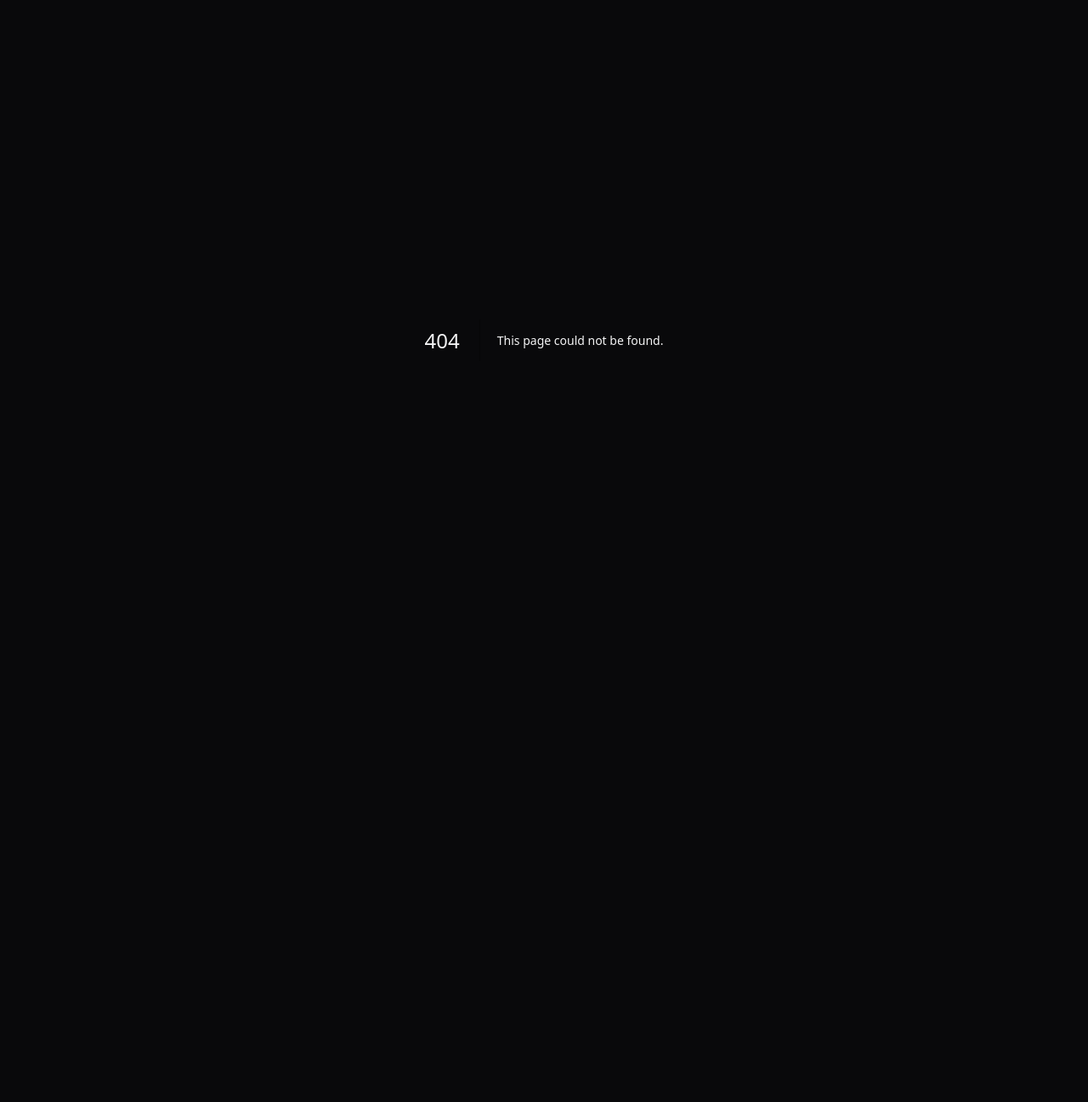
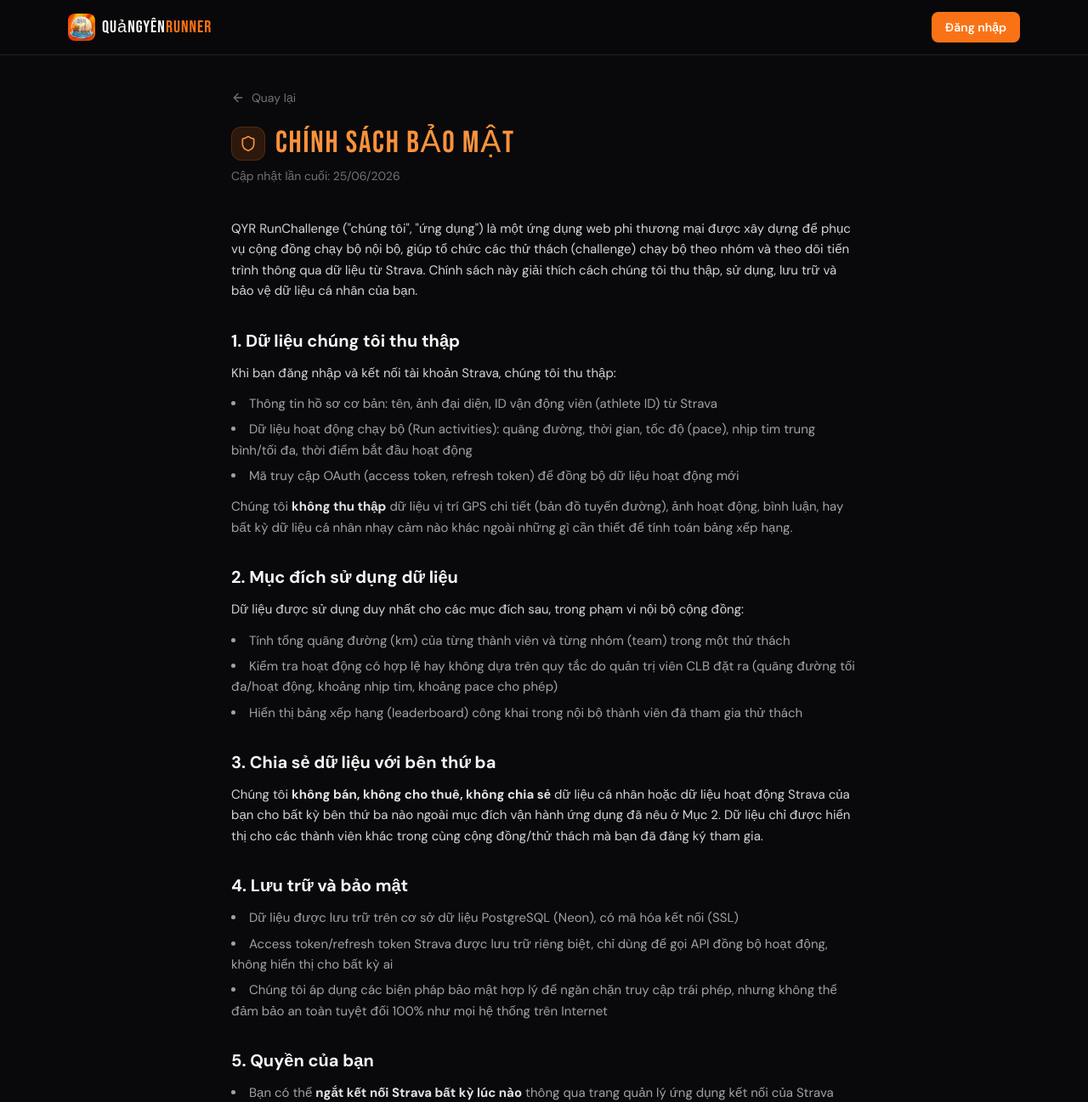
Before and after one commit to qyr-user/qyr-challenge, a Next.js app: page /privacy in a window 1280 px wide. Before the commit this address had no page. Shown: the top 1297 px of the page at 85% size. Before the commit the page ends 800 px from the top, so only its background shows below. Built offline with nearby package versions, Linux system fonts and the light colour scheme; no server answers.

Commit message:
Add privacy policy page for Strava API review submission

```diff
--- a/app/page.tsx
+++ b/app/page.tsx
@@ -117,6 +117,11 @@ export default async function Home() {
           </div>
         )}
       </section>
+      <footer className="border-t border-zinc-800 py-6 text-center">
+        <Link href="/privacy" className="text-zinc-500 hover:text-zinc-300 text-sm transition-colors">
+          Chính sách bảo mật
+        </Link>
+      </footer>
     </div>
   )
 }
--- /dev/null
+++ b/app/privacy/page.tsx
@@ -0,0 +1,122 @@
+import { Navbar } from '@/app/components/ui/Navbar'
+import { ArrowLeft, Shield } from 'lucide-react'
+import Link from 'next/link'
+
+export const metadata = {
+  title: 'Chính sách bảo mật — QYR RunChallenge',
+  description: 'Chính sách bảo mật dữ liệu của RunChallenge, bao gồm cách chúng tôi sử dụng dữ liệu từ Strava.',
+}
+
+export default function PrivacyPage() {
+  return (
+    <div className="min-h-screen">
+      <Navbar />
+
+      <div className="max-w-3xl mx-auto px-4 py-10">
+        <Link href="/" className="inline-flex items-center gap-2 text-zinc-500 hover:text-zinc-300 text-sm mb-6 transition-colors">
+          <ArrowLeft className="w-4 h-4" />
+          Quay lại
+        </Link>
+
+        <div className="flex items-center gap-3 mb-2">
+          <div className="w-10 h-10 bg-orange-500/15 rounded-xl flex items-center justify-center border border-orange-500/20">
+            <Shield className="w-5 h-5 text-orange-400" />
+          </div>
+          <h1 className="font-display text-4xl tracking-wider text-orange-400">CHÍNH SÁCH BẢO MẬT</h1>
+        </div>
+        <p className="text-zinc-500 text-sm mb-10">Cập nhật lần cuối: 25/06/2026</p>
+
+        <div className="space-y-8 text-zinc-300 text-[15px] leading-relaxed">
+          <section>
+            <p>
+              QYR RunChallenge ("chúng tôi", "ứng dụng") là một ứng dụng web phi thương mại được xây dựng
+              để phục vụ cộng đồng chạy bộ nội bộ, giúp tổ chức các thử thách (challenge) chạy bộ theo nhóm
+              và theo dõi tiến trình thông qua dữ liệu từ Strava. Chính sách này giải thích cách chúng tôi
+              thu thập, sử dụng, lưu trữ và bảo vệ dữ liệu cá nhân của bạn.
+            </p>
+          </section>
+
+          <section>
+            <h2 className="text-xl font-bold text-zinc-100 mb-3">1. Dữ liệu chúng tôi thu thập</h2>
+            <p className="mb-3">Khi bạn đăng nhập và kết nối tài khoản Strava, chúng tôi thu thập:</p>
+            <ul className="list-disc list-inside space-y-1.5 text-zinc-400">
+              <li>Thông tin hồ sơ cơ bản: tên, ảnh đại diện, ID vận động viên (athlete ID) từ Strava</li>
+              <li>
+                Dữ liệu hoạt động chạy bộ (Run activities): quãng đường, thời gian, tốc độ (pace),
+                nhịp tim trung bình/tối đa, thời điểm bắt đầu hoạt động
+              </li>
+              <li>Mã truy cập OAuth (access token, refresh token) để đồng bộ dữ liệu hoạt động mới</li>
+            </ul>
+            <p className="mt-3 text-zinc-400">
+              Chúng tôi <strong className="text-zinc-200">không thu thập</strong> dữ liệu vị trí GPS chi tiết
+              (bản đồ tuyến đường), ảnh hoạt động, bình luận, hay bất kỳ dữ liệu cá nhân nhạy cảm nào khác
+              ngoài những gì cần thiết để tính toán bảng xếp hạng.
+            </p>
+          </section>
+
+          <section>
+            <h2 className="text-xl font-bold text-zinc-100 mb-3">2. Mục đích sử dụng dữ liệu</h2>
+            <p className="mb-3">Dữ liệu được sử dụng duy nhất cho các mục đích sau, trong phạm vi nội bộ cộng đồng:</p>
+            <ul className="list-disc list-inside space-y-1.5 text-zinc-400">
+              <li>Tính tổng quãng đường (km) của từng thành viên và từng nhóm (team) trong một thử thách</li>
+              <li>Kiểm tra hoạt động có hợp lệ hay không dựa trên quy tắc do quản trị viên CLB đặt ra (quãng đường tối đa/hoạt động, khoảng nhịp tim, khoảng pace cho phép)</li>
+              <li>Hiển thị bảng xếp hạng (leaderboard) công khai trong nội bộ thành viên đã tham gia thử thách</li>
+            </ul>
+          </section>
+
+          <section>
+            <h2 className="text-xl font-bold text-zinc-100 mb-3">3. Chia sẻ dữ liệu với bên thứ ba</h2>
+            <p>
+              Chúng tôi <strong className="text-zinc-200">không bán, không cho thuê, không chia sẻ</strong>{' '}
+              dữ liệu cá nhân hoặc dữ liệu hoạt động Strava của bạn cho bất kỳ bên thứ ba nào ngoài mục đích
+              vận hành ứng dụng đã nêu ở Mục 2. Dữ liệu chỉ được hiển thị cho các thành viên khác trong
+              cùng cộng đồng/thử thách mà bạn đã đăng ký tham gia.
+            </p>
+          </section>
+
+          <section>
+            <h2 className="text-xl font-bold text-zinc-100 mb-3">4. Lưu trữ và bảo mật</h2>
+            <ul className="list-disc list-inside space-y-1.5 text-zinc-400">
+              <li>Dữ liệu được lưu trữ trên cơ sở dữ liệu PostgreSQL (Neon), có mã hóa kết nối (SSL)</li>
+              <li>Access token/refresh token Strava được lưu trữ riêng biệt, chỉ dùng để gọi API đồng bộ hoạt động, không hiển thị cho bất kỳ ai</li>
+              <li>Chúng tôi áp dụng các biện pháp bảo mật hợp lý để ngăn chặn truy cập trái phép, nhưng không thể đảm bảo an toàn tuyệt đối 100% như mọi hệ thống trên Internet</li>
+            </ul>
+          </section>
+
+          <section>
+            <h2 className="text-xl font-bold text-zinc-100 mb-3">5. Quyền của bạn</h2>
+            <ul className="list-disc list-inside space-y-1.5 text-zinc-400">
+              <li>
+                Bạn có thể <strong className="text-zinc-200">ngắt kết nối Strava bất kỳ lúc nào</strong>{' '}
+                thông qua trang quản lý ứng dụng kết nối của Strava
+                (<a href="https://www.strava.com/settings/apps" target="_blank" rel="noopener noreferrer" className="text-orange-400 hover:underline">strava.com/settings/apps</a>)
+              </li>
+              <li>Bạn có thể yêu cầu xóa toàn bộ dữ liệu cá nhân của mình khỏi hệ thống bằng cách liên hệ quản trị viên CLB</li>
+              <li>Sau khi ngắt kết nối, hệ thống sẽ ngừng đồng bộ hoạt động mới của bạn từ Strava</li>
+            </ul>
+          </section>
+
+          <section>
+            <h2 className="text-xl font-bold text-zinc-100 mb-3">6. Tuân thủ chính sách Strava API</h2>
+            <p>
+              Việc sử dụng dữ liệu Strava của chúng tôi tuân thủ{' '}
+              <a href="https://www.strava.com/legal/api" target="_blank" rel="noopener noreferrer" className="text-orange-400 hover:underline">
+                Strava API Agreement
+              </a>{' '}
+              và Brand Guidelines của Strava. Dữ liệu Strava không được sử dụng để huấn luyện mô hình AI/machine learning,
+              không được bán hoặc dùng cho mục đích quảng cáo.
+            </p>
+          </section>
+
+          <section>
+            <h2 className="text-xl font-bold text-zinc-100 mb-3">7. Liên hệ</h2>
+            <p>
+              Nếu bạn có câu hỏi về chính sách bảo mật này hoặc muốn yêu cầu xóa dữ liệu, vui lòng liên hệ
+              quản trị viên của ứng dụng qua thông tin được cung cấp trong cộng đồng/CLB của bạn.
+            </p>
+          </section>
+        </div>
+      </div>
+    </div>
+  )
+}
```
